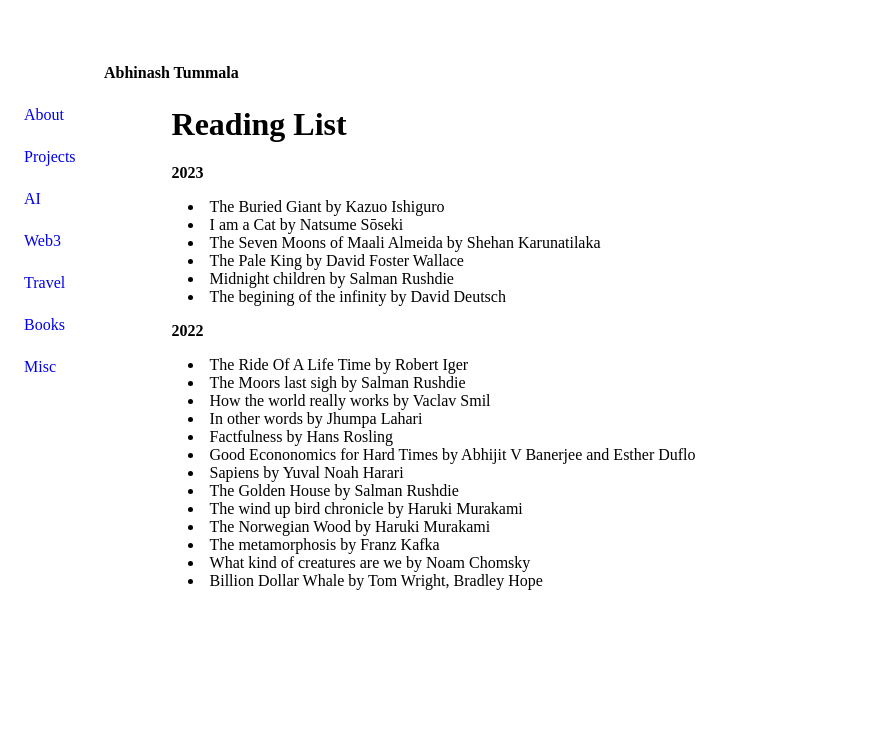
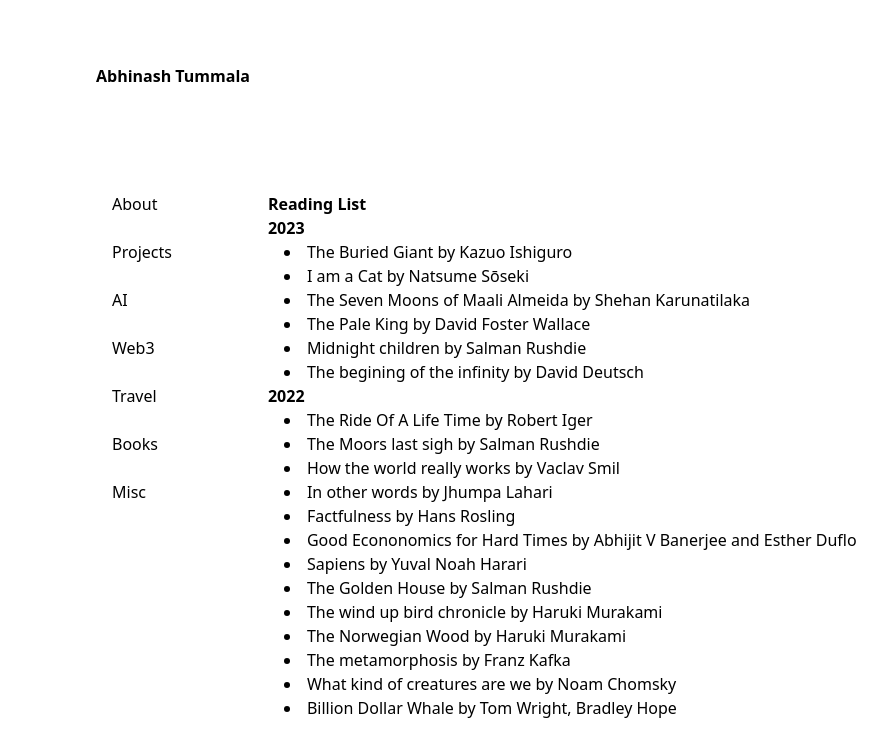
Before and after one commit to nasht12/nasht12.github.io, a Next.js app: page /books in a window 1280 px wide. Shown: the top 756 px of the page, without its empty margins (0-895 px from the left). Built offline with nearby package versions, Linux system fonts and the light colour scheme.

Commit message:
update css

```diff
--- a/src/app/about/page.tsx
+++ b/src/app/about/page.tsx
@@ -21,7 +21,7 @@ const About: React.FC = () => {
         Software engineer based in Seattle with a Bachelor and Master’s Degree
         in Computer Science. Interested in all things web3 and AI.
       </p>
-      <div style={{ marginTop: "1rem" }}>
+      <div style={{ marginTop: "1rem", display: "flex", alignItems: "center" }}>
         <div className="icon-wrapper">
           <a
             href="https://github.com/nasht12"
--- /dev/null
+++ b/src/app/globals.css
@@ -0,0 +1,42 @@
+@tailwind base;
+@tailwind components;
+@tailwind utilities;
+
+:root {
+  --foreground-rgb: 0, 0, 0; /* Font color: black */
+  --background-rgb: 255, 255, 255; /* Background color: white */
+}
+
+body {
+  color: rgb(var(--foreground-rgb));
+  background: rgb(var(--background-rgb));
+}
+
+/* globals.css */
+.icon-wrapper {
+  width: 2em;
+  height: 2em;
+  display: inline-block;
+  margin-right: 1em;
+}
+
+/* Customize the scrollbar for the entire page */
+html::-webkit-scrollbar {
+  width: 8px; /* Width of the scrollbar */
+  background-color: transparent; /* Background color of the scrollbar track */
+}
+
+html::-webkit-scrollbar-thumb {
+  border-radius: 4px; /* Rounded corners for the scrollbar thumb */
+  background-color: rgba(0, 0, 0, 0.3); /* Background color of the scrollbar thumb */
+}
+
+html::-webkit-scrollbar-thumb:hover {
+  background-color: rgba(0, 0, 0, 0.5); /* Darken the scrollbar thumb on hover */
+}
+
+/* For Firefox, use scrollbar-width and scrollbar-color */
+html {
+  scrollbar-width: thin;
+  scrollbar-color: rgba(0, 0, 0, 0.3) transparent;
+}
--- a/src/app/layout.tsx
+++ b/src/app/layout.tsx
@@ -1,5 +1,6 @@
 import React, { ReactNode } from "react";
 import Menu from "../components/Menu/Menu";
+import './globals.css'
 
 interface LayoutProps {
   children: ReactNode;
```
Also changed, not shown: package.json (+5 -3 lines), 1 other file (tests, documents, lock files or other folders).
